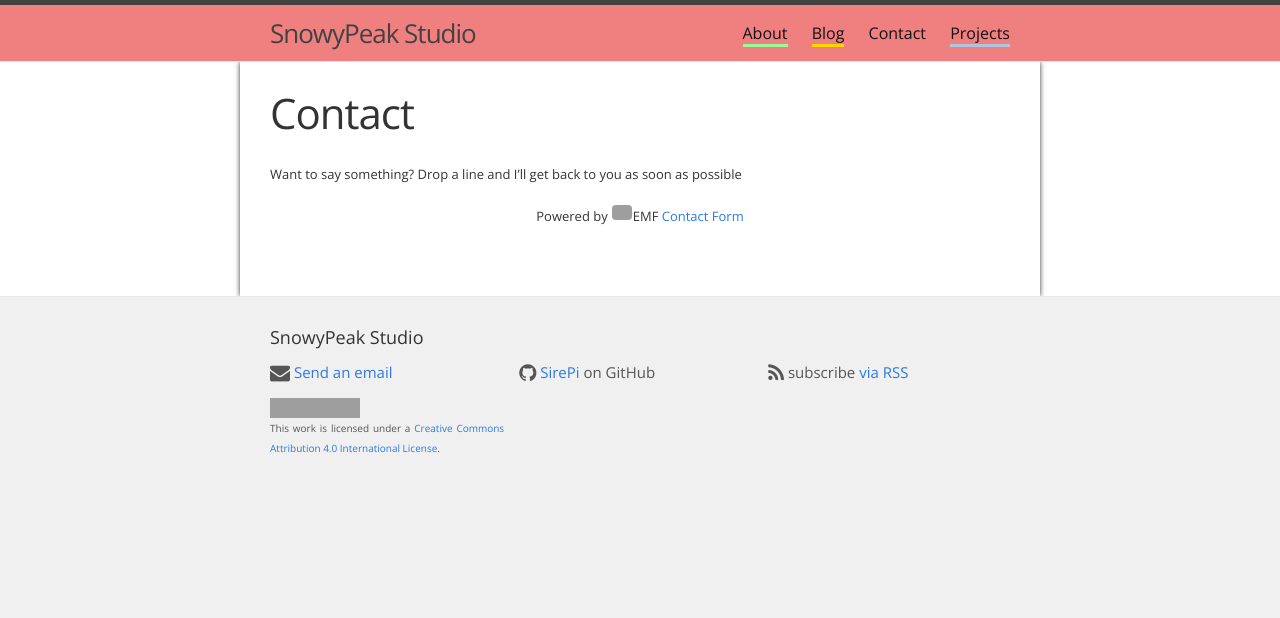
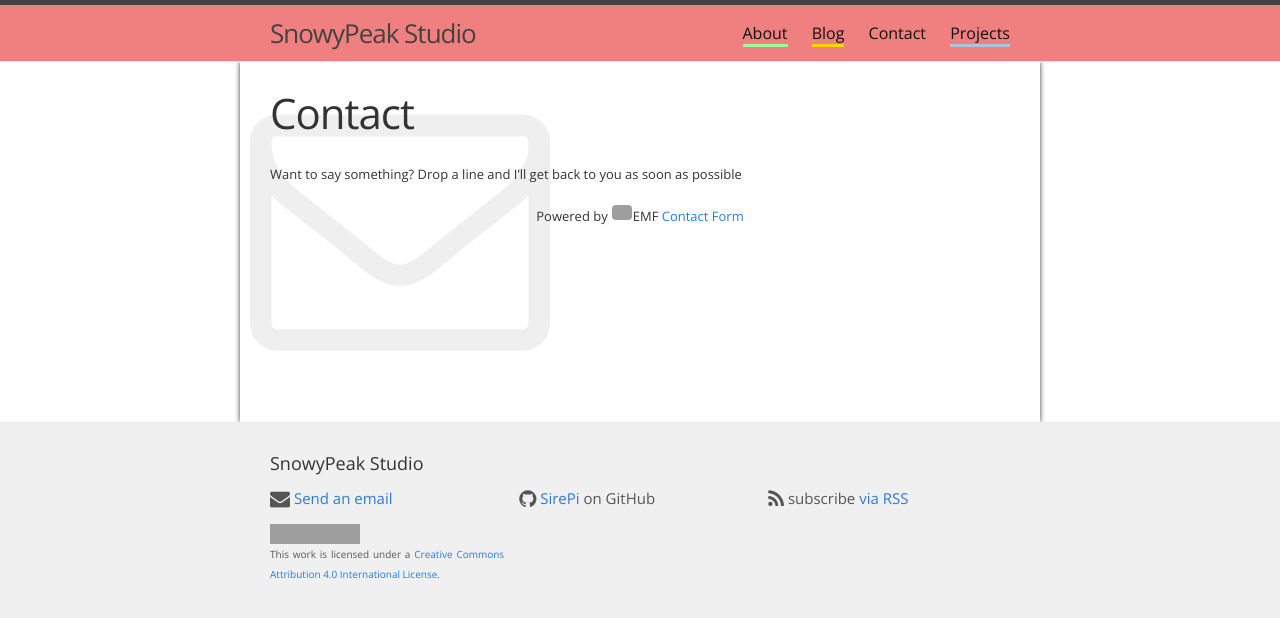
Before and after one commit to MrLeonardo/sirepi.github.io, a Jekyll site: the page built from contact.md, in a window 1280 px wide. Shown: the top 618 px of the page. Built offline with Jekyll 4.4.1, drawn with Linux system fonts in a browser that asks for light colours; nearby versions of some CDN libraries; some web fonts are replaced; grey boxes are pictures that could not be loaded.

Commit message:
Looking good

```diff
--- a/_includes/header.html
+++ b/_includes/header.html
@@ -16,7 +16,9 @@
       <div class="trigger">
         {% for page in site.pages %}
           {% if page.title %}
+            {% unless page.hide %}
           <a class="page-link" href="{{ page.url | prepend: site.baseurl }}" style="border-bottom:3px solid {{ page.color }}">{{ page.title }}</a>
+            {% endunless %}
           {% endif %}
         {% endfor %}
       </div>
--- a/_layouts/default.html
+++ b/_layouts/default.html
@@ -6,6 +6,7 @@
     <div class="page-content">
       <div class="wrapper">
         <div class="content-wrapper">
+        {% if page.icon %}<b class="fa fa-{{ page.icon | split:'|' | first }}"></b>{% endif %}
         {{ content }}
         </div>
       </div>
--- a/_sass/_style.scss
+++ b/_sass/_style.scss
@@ -241,12 +241,31 @@ article {
   margin: 10px 0;
 }
 
+.content-wrapper {
+  min-height: 300px;
+
+  b {
+    margin-left: -20px;
+    margin-top: -20px;
+    position: fixed;
+    opacity: 0.075;
+    font-size: 300px;
+  }
+}
+
+div.post, div.home {
+  position: relative;
+  z-index: 1;
+}
+
+
 /*****
  Gists
  *****/
 .gist .gist-meta {
   font-size: 10px !important;
 }
+
 
 /***
  EMF
--- a/contact.md
+++ b/contact.md
@@ -2,6 +2,7 @@
 layout: page
 title: Contact
 permalink: /contact/
+icon: envelope-o
 color: "rgba(240, 128, 128, 255)"
 published: true
 ---
--- a/contact/sent.html
+++ b/contact/sent.html
@@ -1,7 +1,11 @@
 ---
 layout: page
+title: Contact
 permalink: /contact/sent/
 color: "rgba(240, 128, 128, 255)"
+hide: 1
 ---
 
-Message sent! I'll be back to you as soon as possible.
+<div class="message">
+  Message sent! I'll be back to you as soon as possible.
+</div>
```
